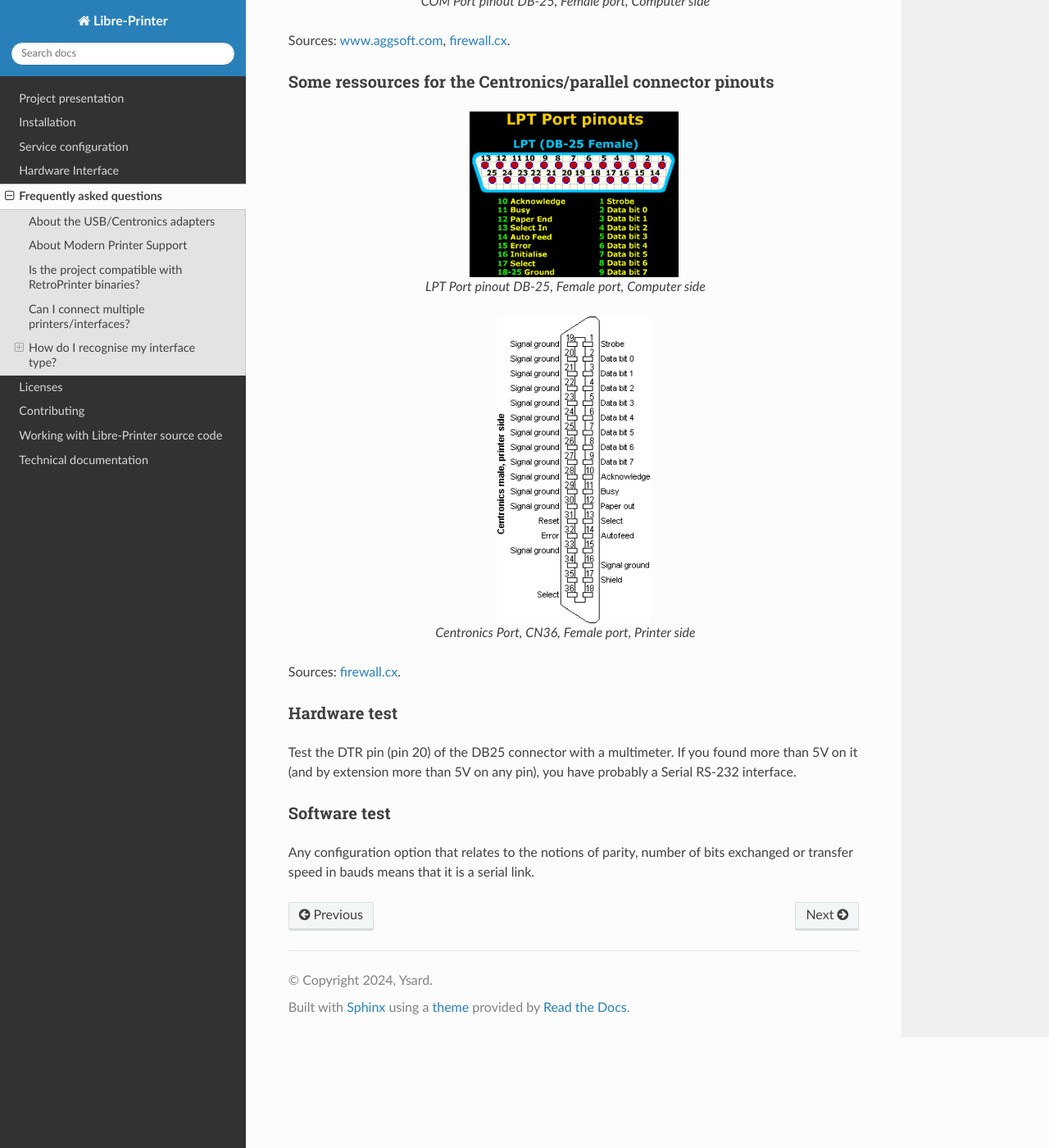
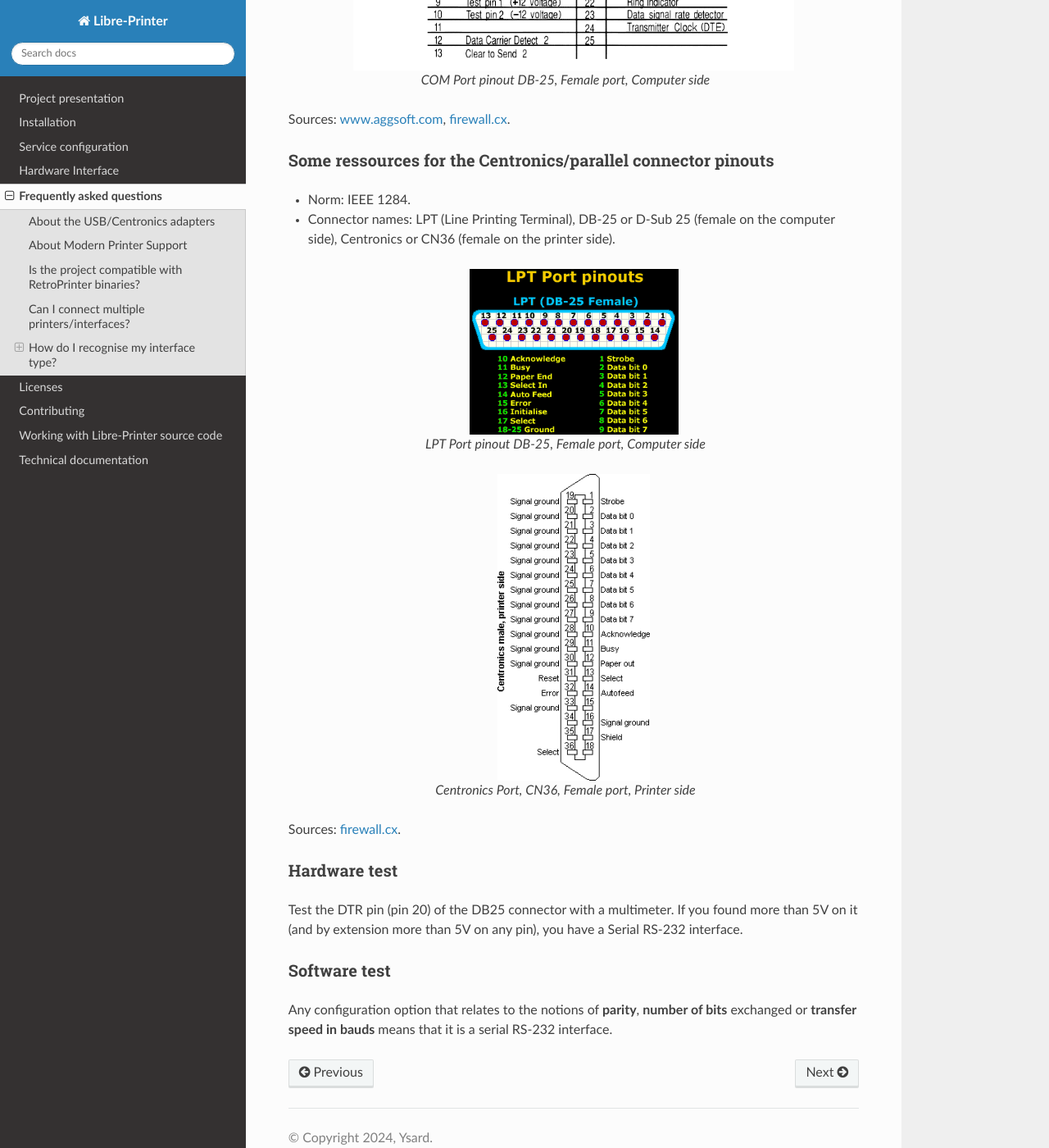
Before and after one commit to ysard/libre-printer, a Sphinx documentation site: the page built from doc/source/FAQ.rst, in a window 1280 px wide and 1400 px high, scrolled down 2947 px. Shown: the whole window at 82% size. Built offline with Sphinx 7.4.7 and the Read the Docs theme 2.0.0, drawn with Linux system fonts in a browser that asks for light colours; some of the changed text lies outside the part shown.

Commit message:
[doc] Add info to help to recognize serial & parallel interfaces

```diff
--- a/doc/source/FAQ.rst
+++ b/doc/source/FAQ.rst
@@ -97,6 +97,10 @@
 Some ressources for the serial connector pinouts
 ~~~~~~~~~~~~~~~~~~~~~~~~~~~~~~~~~~~~~~~~~~~~~~~~
 
+- Norms: RS-232, EIA RS-232, EIA 232, TIA 232.
+- Connector names: DE-9 (male on the DTE (Data Terminal Equipment) side), DB-9 (wrongly named),
+  DB-25 or D-Sub 25 (female on the DTE side).
+
 .. figure:: _static/pinouts/DB25_RS232_cable.gif
    :scale: 75 %
    :align: center
@@ -117,6 +121,11 @@
 
 Some ressources for the Centronics/parallel connector pinouts
 ~~~~~~~~~~~~~~~~~~~~~~~~~~~~~~~~~~~~~~~~~~~~~~~~~~~~~~~~~~~~~
+
+- Norm: IEEE 1284.
+- Connector names: LPT (Line Printing Terminal), DB-25 or D-Sub 25 (female on the computer side),
+  Centronics or CN36 (female on the printer side).
+
 
 .. figure:: _static/pinouts/LPT_port_pinout.gif
    :scale: 75 %
@@ -141,10 +150,10 @@
 
 Test the DTR pin (pin 20) of the DB25 connector with a multimeter.
 If you found more than 5V on it (and by extension more than 5V on any pin),
-you have probably a Serial RS-232 interface.
+you have a Serial RS-232 interface.
 
 Software test
 ~~~~~~~~~~~~~
 
-Any configuration option that relates to the notions of parity, number of bits
-exchanged or transfer speed in bauds means that it is a serial link.
+Any configuration option that relates to the notions of **parity**, **number of bits**
+exchanged or **transfer speed in bauds** means that it is a serial RS-232 interface.
```
